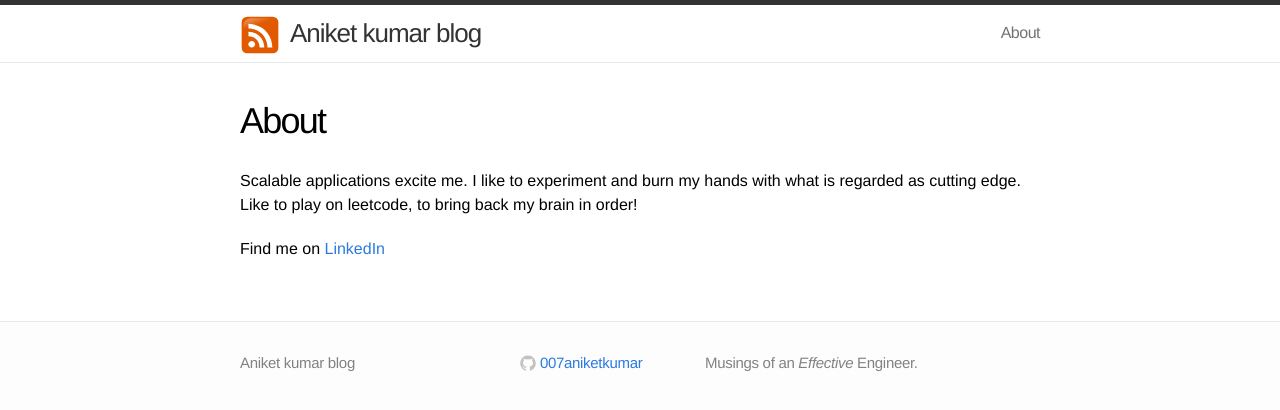
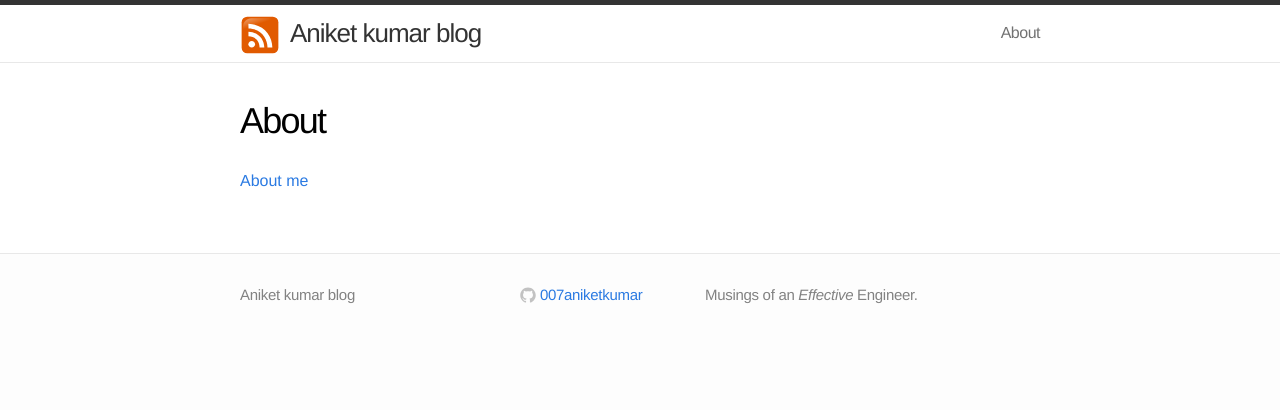
Before and after one commit to 007aniketkumar/007aniketkumarblog.github.io, a Jekyll site: the page built from about.md, in a window 1280 px wide. Shown: the top 410 px of the page. Built offline with Jekyll 4.4.1, drawn with Linux system fonts in a browser that asks for light colours.

Commit message:
Update about.md

```diff
--- a/about.md
+++ b/about.md
@@ -4,6 +4,4 @@ title: About
 permalink: /about/
 ---
 
-Scalable applications excite me. I like to experiment and burn my hands with what is regarded as cutting edge. Like to play on leetcode, to bring back my brain in order!
-
-Find me on <a href=" https://www.linkedin.com/in/aniket-kumar-23105a14/">LinkedIn</a>
+<a href=" https://007aniketkumar.github.io/">About me</a>
```
